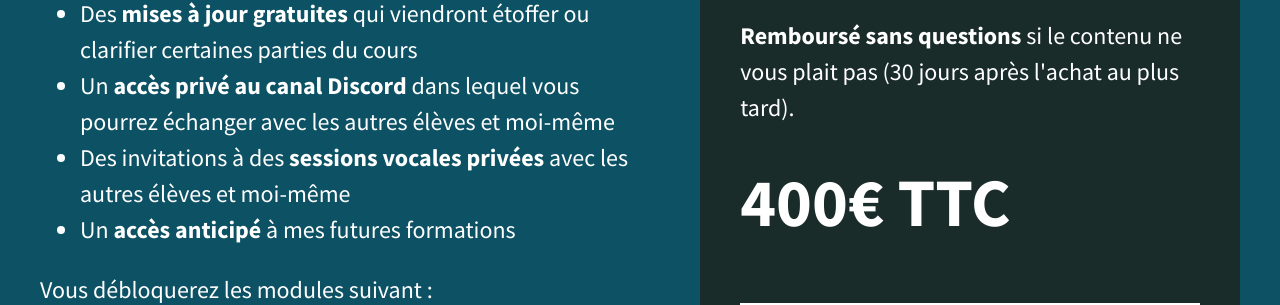
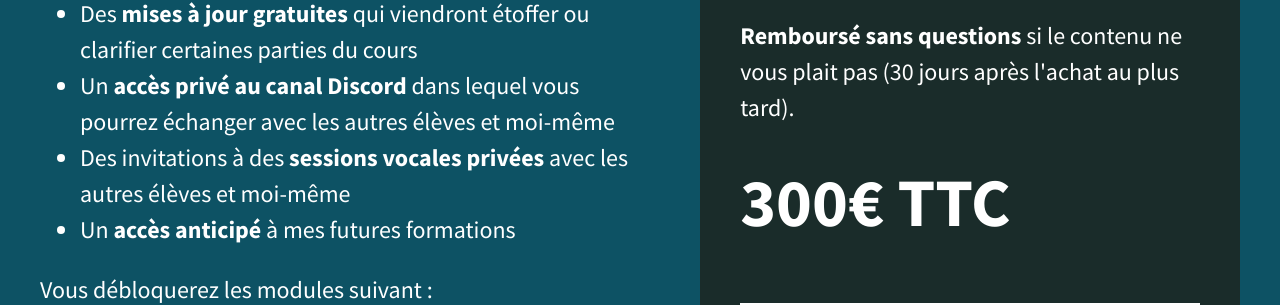
Before and after one commit to Ancyr-Academy/clean-architecture-landing-page, a Next.js app: page / in a window 1280 px wide. Shown: the part 7969-8274 px from the top of the page. Built offline with nearby package versions, Linux system fonts and the light colour scheme.

Commit message:
fix: price

```diff
--- a/src/sections/Included.tsx
+++ b/src/sections/Included.tsx
@@ -3,11 +3,10 @@
 import React from "react";
 import { styled } from "styled-components";
 
-import { UnorderedList } from "@/components/Typography";
+import { Container } from "@/components/Container";
+import { Paragraph, UnorderedList } from "@/components/Typography";
 import { getCourseURL } from "../../lib/app";
 import { breakpoints, mediaQuery } from "../../lib/global-styles";
-import { Container } from "../components/Container";
-import { Paragraph } from "../components/Typography";
 
 export const Included: React.FC<{}> = () => {
   return (
@@ -61,7 +60,7 @@ export const Included: React.FC<{}> = () => {
               (30 jours après l'achat au plus tard). <br />
               <br />
               <b>
-                <Price>400€ TTC</Price>
+                <Price>300€ TTC</Price>
                 <br />
               </b>
               {/* <i>Au lieu de 400€ soit -25%</i>
```
